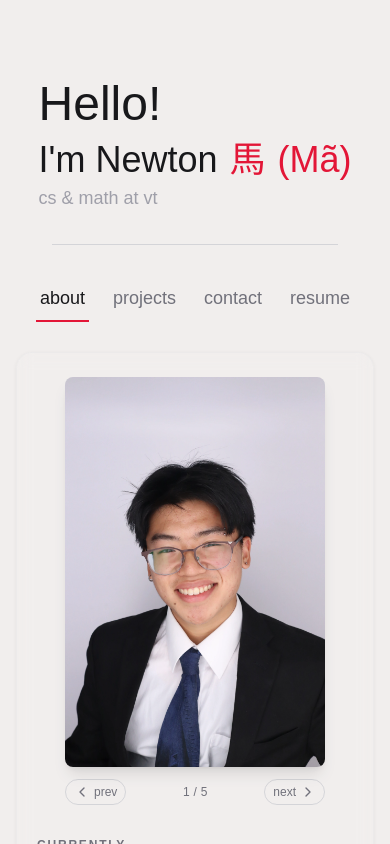
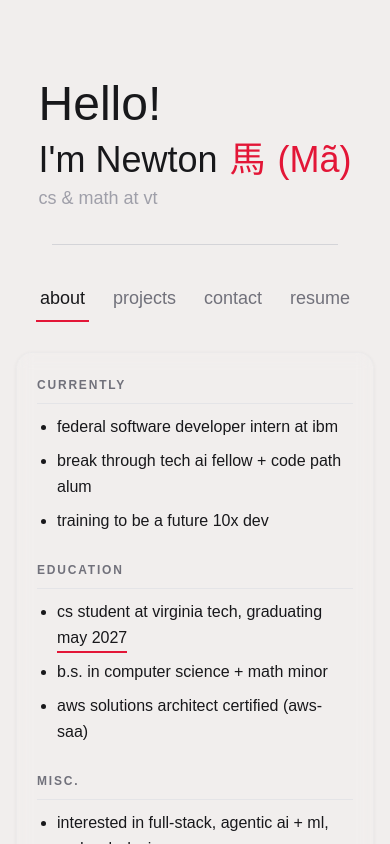
Before and after one commit to newtonma7/newtonwebsite, a Next.js app: page / in a window 390 px wide. Both pictures are taken after a click on the button "about". Shown: the top 844 px of the page. Built offline with nearby package versions, Linux system fonts and the light colour scheme; a web font is replaced by a local one.

Commit message:
Improve mobile About section layout

```diff
--- a/src/components/About.tsx
+++ b/src/components/About.tsx
@@ -1,11 +1,58 @@
 'use client'
 
 import Image from "next/image";
-import { useState } from "react";
+import { type ReactNode, useState } from "react";
 import { ChevronLeft, ChevronRight } from "lucide-react";
 import { AnimatePresence, motion } from "motion/react";
 
 const CAROUSEL_WIDTH = 190;
+
+type AboutSection = {
+    title: string;
+    items: ReactNode[];
+};
+
+const aboutSections: AboutSection[] = [
+    {
+        title: "currently",
+        items: [
+            "federal software developer intern at IBM",
+            "break through tech AI fellow + code path alum",
+            "training to be a future 10x dev",
+        ],
+    },
+    {
+        title: "education",
+        items: [
+            <>cs student at virginia tech, graduating <span className="red-underline">may 2027</span></>,
+            "B.S. in computer science + math minor",
+            "aws solutions architect certified (AWS-SAA)",
+        ],
+    },
+    {
+        title: "misc.",
+        items: [
+            "interested in full-stack, agentic ai + ML, and web design",
+            "outside of work i enjoy eating, hiking, and music!",
+        ],
+    },
+];
+
+function AboutInfoSection({ title, items }: AboutSection) {
+    return (
+        <section className="flex flex-col gap-2.5">
+            <h3 className="text-xs font-semibold uppercase tracking-[0.15em] text-zinc-500">
+                {title}
+            </h3>
+            <hr className="border-t border-zinc-200" />
+            <ul className="flex list-disc flex-col gap-2 pl-5 text-base leading-relaxed marker:text-zinc-900 sm:gap-1.5 sm:pl-5 sm:text-lg sm:leading-snug">
+                {items.map((item, index) => (
+                    <li key={`${title}-${index}`}>{item}</li>
+                ))}
+            </ul>
+        </section>
+    );
+}
 
 export default function About(){
     const images = [
@@ -41,8 +88,8 @@ export default function About(){
             transition={{ duration: 0.6, ease: "easeOut" }}
             className="flex w-full flex-col gap-8 rounded-2xl sm:w-auto border border-zinc-200/40 bg-white/5 px-5 py-6 shadow-[0_1px_4px_rgba(0,0,0,0.05)] backdrop-blur-sm sm:flex-row sm:items-stretch sm:px-8 sm:py-8"
           >
-            <div className="flex w-full max-w-[260px] shrink-0 flex-col items-center self-center sm:w-[190px] sm:max-w-none sm:self-auto sm:pb-[25px]">
-                <div className="relative aspect-[2/3] w-full overflow-hidden rounded-lg shadow-lg sm:aspect-auto sm:min-h-0 sm:flex-1">
+            <div className="order-2 flex w-full max-w-[260px] shrink-0 flex-col items-center self-center sm:order-1 sm:w-[190px] sm:max-w-none sm:self-auto sm:pb-[25px]">
+                <div className="relative aspect-[4/5] w-full overflow-hidden rounded-lg shadow-lg sm:aspect-auto sm:min-h-0 sm:flex-1">
                     {/* Preload next/prev images in background so they're ready when user clicks */}
                     <div className="absolute inset-0 z-0 opacity-0 pointer-events-none" aria-hidden>
                         <Image
@@ -85,20 +132,20 @@ export default function About(){
                     <div className="mt-3 flex w-full items-center justify-between text-xs text-zinc-500">
                         <button
                             onClick={goToPrevious}
-                            className="flex items-center gap-1 rounded-full border border-zinc-300 px-2 py-1 hover:border-[#E31637] hover:text-zinc-800 transition-colors duration-500"
+                            className="flex min-h-11 items-center gap-1 rounded-full border border-zinc-300 px-2.5 py-1.5 hover:border-[#E31637] hover:text-zinc-800 transition-colors duration-500"
                             aria-label="Previous image"
                         >
                             <ChevronLeft className="w-4 h-4" />
                             <span>prev</span>
                         </button>
 
-                        <span className="tracking-wide">
+                        <span className="tracking-wide" aria-live="polite">
                             {currentIndex + 1} / {images.length}
                         </span>
 
                         <button
                             onClick={goToNext}
-                            className="flex items-center gap-1 rounded-full border border-zinc-300 px-2 py-1 hover:border-[#E31637] hover:text-zinc-800 transition-colors duration-500"
+                            className="flex min-h-11 items-center gap-1 rounded-full border border-zinc-300 px-2.5 py-1.5 hover:border-[#E31637] hover:text-zinc-800 transition-colors duration-500"
                             aria-label="Next image"
                         >
                             <span>next</span>
@@ -108,41 +155,10 @@ export default function About(){
                 )}
             </div>
 
-            <div className="w-full text-zinc-900 flex flex-col gap-6 lowercase sm:w-[420px]">
-                <section className="flex flex-col gap-2">
-                    <h3 className="text-xs font-semibold uppercase tracking-[0.15em] text-zinc-500">
-                        currently
-                    </h3>
-                    <hr className="border-t border-zinc-200" />
-                    <ul className="flex flex-col gap-1.5 list-disc list-inside text-lg leading-snug marker:text-zinc-900">
-                        <li>federal software developer intern at IBM</li>
-                        <li>break through tech AI fellow + code path alum</li>
-                        <li>training to be a future 10x dev</li>
-                    </ul>
-                </section>
-
-                <section className="flex flex-col gap-2">
-                    <h3 className="text-xs font-semibold uppercase tracking-[0.15em] text-zinc-500">
-                        education
-                    </h3>
-                    <hr className="border-t border-zinc-200" />
-                    <ul className="flex flex-col gap-1.5 list-disc list-inside text-lg leading-snug marker:text-zinc-900">
-                        <li>cs student at virginia tech, graduating <span className="red-underline">may 2027</span></li>
-                        <li>B.S. in computer science + math minor</li>
-                        <li>aws solutions architect certified (AWS-SAA)</li>
-                    </ul>
-                </section>
-
-                <section className="flex flex-col gap-2">
-                    <h3 className="text-xs font-semibold uppercase tracking-[0.15em] text-zinc-500">
-                        misc.
-                    </h3>
-                    <hr className="border-t border-zinc-200" />
-                    <ul className="flex flex-col gap-1.5 list-disc list-inside text-lg leading-snug marker:text-zinc-900">
-                        <li>interested in full-stack, agentic ai + ML, and web design</li>
-                        <li>outside of work i enjoy eating, hiking, and music!</li>
-                    </ul>
-                </section>
+            <div className="order-1 flex w-full flex-col gap-7 text-zinc-900 lowercase sm:order-2 sm:w-[420px] sm:gap-6">
+                {aboutSections.map((section) => (
+                    <AboutInfoSection key={section.title} {...section} />
+                ))}
             </div>
           </motion.div>
         </div>
```
